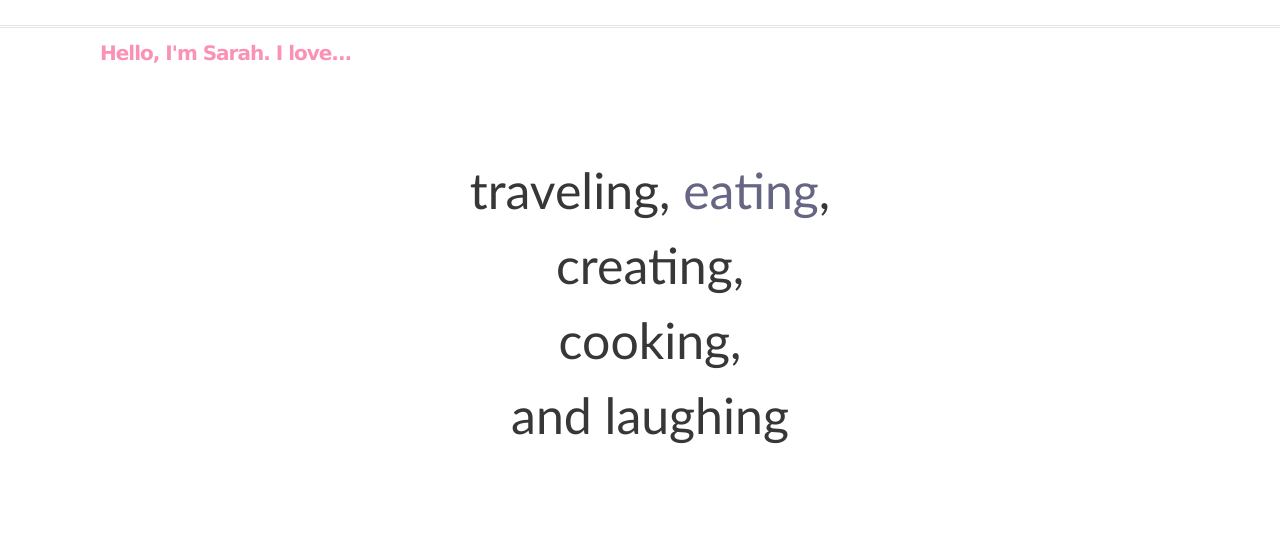
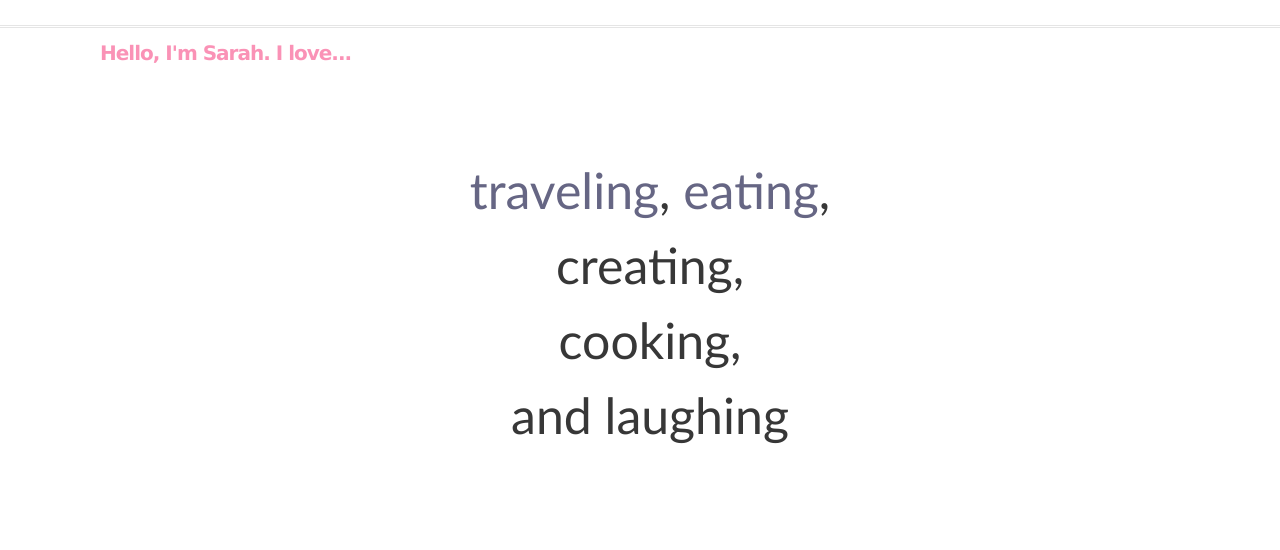
Before and after one commit to sarahdxu/sarahdxu.github.io, a plain HTML site: page index.html in a window 1280 px wide. Shown: the top 550 px of the page. Drawn offline with Linux system fonts and the light colour scheme.

Commit message:
Update index.html

```diff
--- a/index.html
+++ b/index.html
@@ -18,7 +18,7 @@
     <br>
       <div>
         <ul>
-          traveling, <a href="http://sarahdxu.tumblr.com">eating</a>,
+          <a href="/travel.html">traveling</a>, <a href="http://sarahdxu.tumblr.com">eating</a>,
          <br>
          creating, cooking,
          <br>
```
